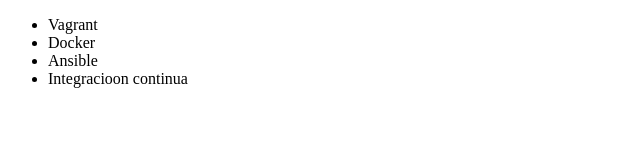
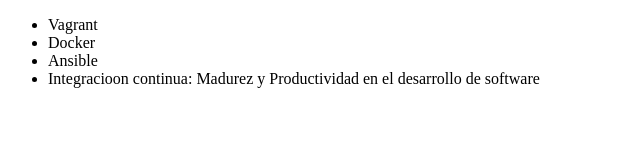
Before and after one commit to manueldmgz/alura-git, a plain HTML site: page index.html in a window 1280 px wide. Shown: the whole page, without its empty margins (0-640 px from the left). Drawn offline with Linux system fonts and the light colour scheme.

Commit message:
Renombrando curso de Integracion Continua

```diff
--- a/index.html
+++ b/index.html
@@ -9,7 +9,7 @@
          <li> Vagrant </li>
          <li> Docker </li>
          <li> Ansible </li>
-         <li> Integracioon continua </li>
+         <li> Integracioon continua: Madurez y Productividad en el desarrollo de software</li>
      </ul>
 </body>
 </html>
```
